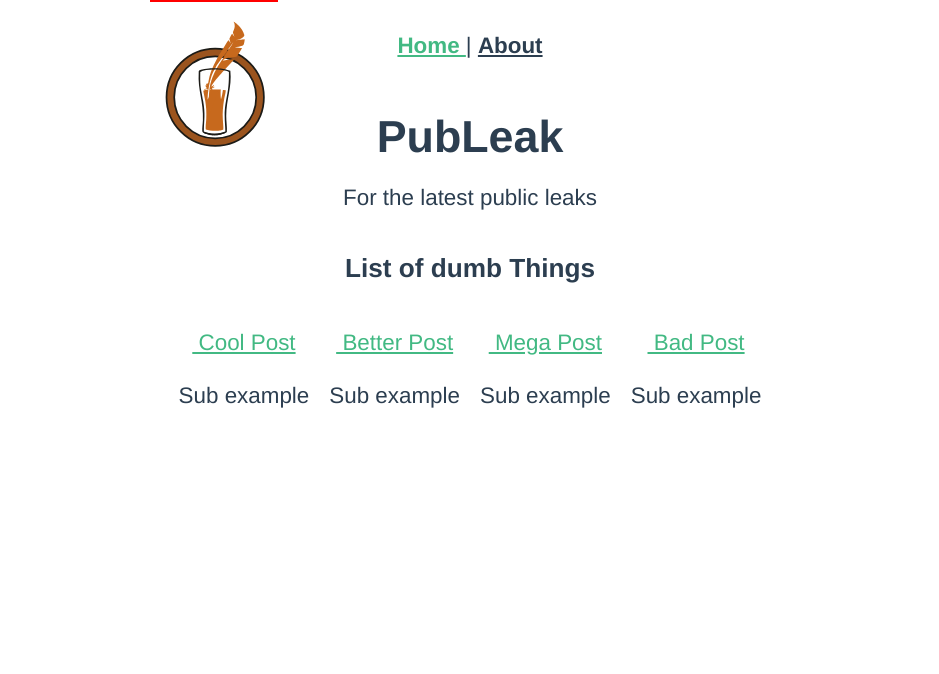
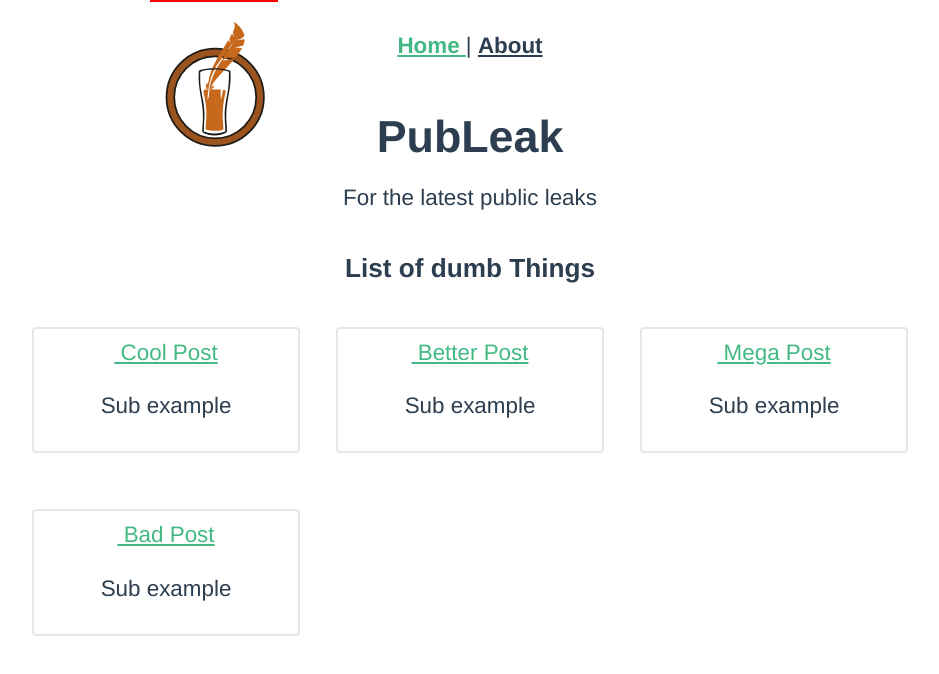
Before and after one commit to farinhote/publeak, a Vue app: page /#/ in a window 1280 px wide. Shown: the top 674 px of the page, without its empty margins (170-1109 px from the left). Built offline with nearby package versions, Linux system fonts and the light colour scheme.

Commit message:
Added CSS

```diff
--- a/src/components/Card.vue
+++ b/src/components/Card.vue
@@ -42,4 +42,10 @@ li {
 a {
   color: #42b983;
 }
+.card {
+  border: 2px solid #e7e7e7;
+  border-radius: 4px;
+  padding: .5rem;
+}
+
 </style>
--- a/src/components/MainPage.vue
+++ b/src/components/MainPage.vue
@@ -1,11 +1,11 @@
 <template>
-  <div class="hello">
+  <div class="header">
     <h1> {{ $t("mainPage.title") }} </h1>
     <p>
       {{ $t("mainPage.subtitle") }}
     </p>
-    <h3>List of dumb Things</h3>
-    <ul>
+    <h3> {{ $t("mainPage.listTitle") }} </h3>
+    <ul class="cards">
       <card
         v-for="post in posts"
         :key="post.id"
@@ -59,4 +59,10 @@ li {
 a {
   color: #42b983;
 }
+.cards {
+  display: grid;
+  grid-template-columns: repeat(3, 1fr);
+  grid-auto-rows: auto;
+  grid-gap: 1rem;
+}
 </style>
--- a/src/locales/en.js
+++ b/src/locales/en.js
@@ -2,6 +2,7 @@ const ENGLISH_TRANSLATIONS = {
   mainPage: {
     title: 'PubLeak',
     subtitle: 'For the latest public leaks',
+    listTitle: 'List of dumb Things',
   },
 };
 
```
